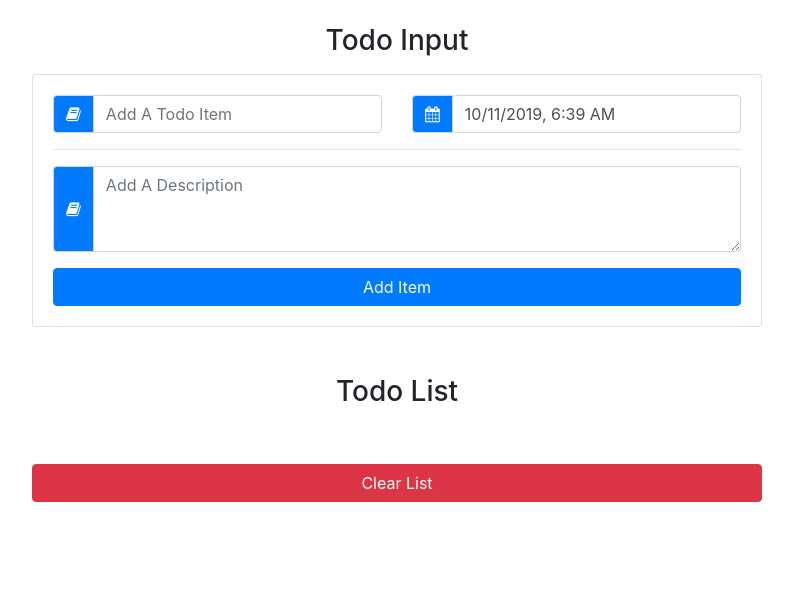
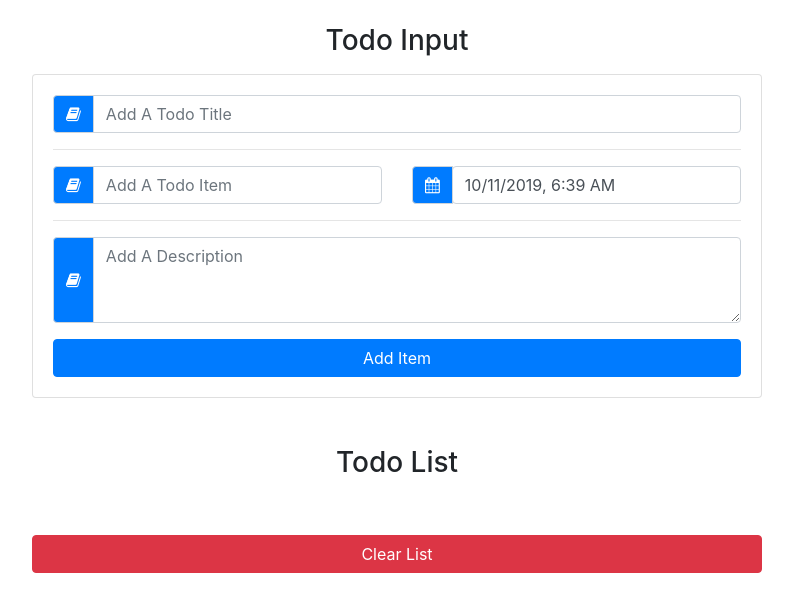
Before and after one commit to toriqahmads/React-Todo-List, a React (Create React App) app: page / in a window 1280 px wide. Shown: the top 612 px of the page, without its empty margins (243-1036 px from the left). Built offline with nearby package versions, Linux system fonts and the light colour scheme.

Commit message:
add title in todo list input

```diff
--- a/src/components/TodoInput.js
+++ b/src/components/TodoInput.js
@@ -12,6 +12,7 @@ class TodoInput extends Component {
         this.state = {
              items: [],
              id: uuid(),
+             title: '',
              item: '',
              description: '',
              date: new Date(),
@@ -37,6 +38,7 @@ class TodoInput extends Component {
 
         const newItem = {
             id: this.state.id,
+            title: this.state.title,
             item: this.state.item,
             description: this.state.description,
             date: this.state.date
@@ -47,6 +49,7 @@ class TodoInput extends Component {
         this.setState({
             items: updatedItems,
             item: '',
+            title: '',
             description: '',
             id: uuid(),
             date: new Date(),
@@ -57,6 +60,7 @@ class TodoInput extends Component {
     handleCloseModal = () => {
         this.setState({
             item: '',
+            title: '',
             description: '',
             id: uuid(),
             date: new Date(),
@@ -94,6 +98,7 @@ class TodoInput extends Component {
         this.setState({
             id: id,
             items: filteredItems,
+            title: selectedItem.title,
             item: selectedItem.item,
             date: selectedItem.date,
             description: selectedItem.description,
@@ -110,6 +115,7 @@ class TodoInput extends Component {
         this.setState({
             id: id,
             item: selectedItem.item,
+            title: selectedItem.title,
             date: selectedItem.date,
             description: selectedItem.description,
             modal: true
@@ -121,6 +127,21 @@ class TodoInput extends Component {
             <React.Fragment>
                 <form action="" method="post" className="card my-3" onSubmit={this.handleSubmit}>
                     <div className="card-body">
+                        <div className="row">
+                            <div className="col-md-12">
+                                <div className="input-group">
+                                    <div className="input-group-prepend">
+                                        <div className="input-group-text bg-primary text-white">
+                                            <i className="fa fa-book"></i>
+                                        </div>
+                                    </div>
+                                    <input type="text" name="title" id="title" className="form-control text-capitalize"
+                                        placeholder="add a todo title" value={this.state.title} onChange={this.handleChange}
+                                    />
+                                </div>
+                            </div>
+                        </div>
+                        <hr></hr>
                         <div className="row">
                             <div className="col-md-6">
                                 <div className="input-group">
```
